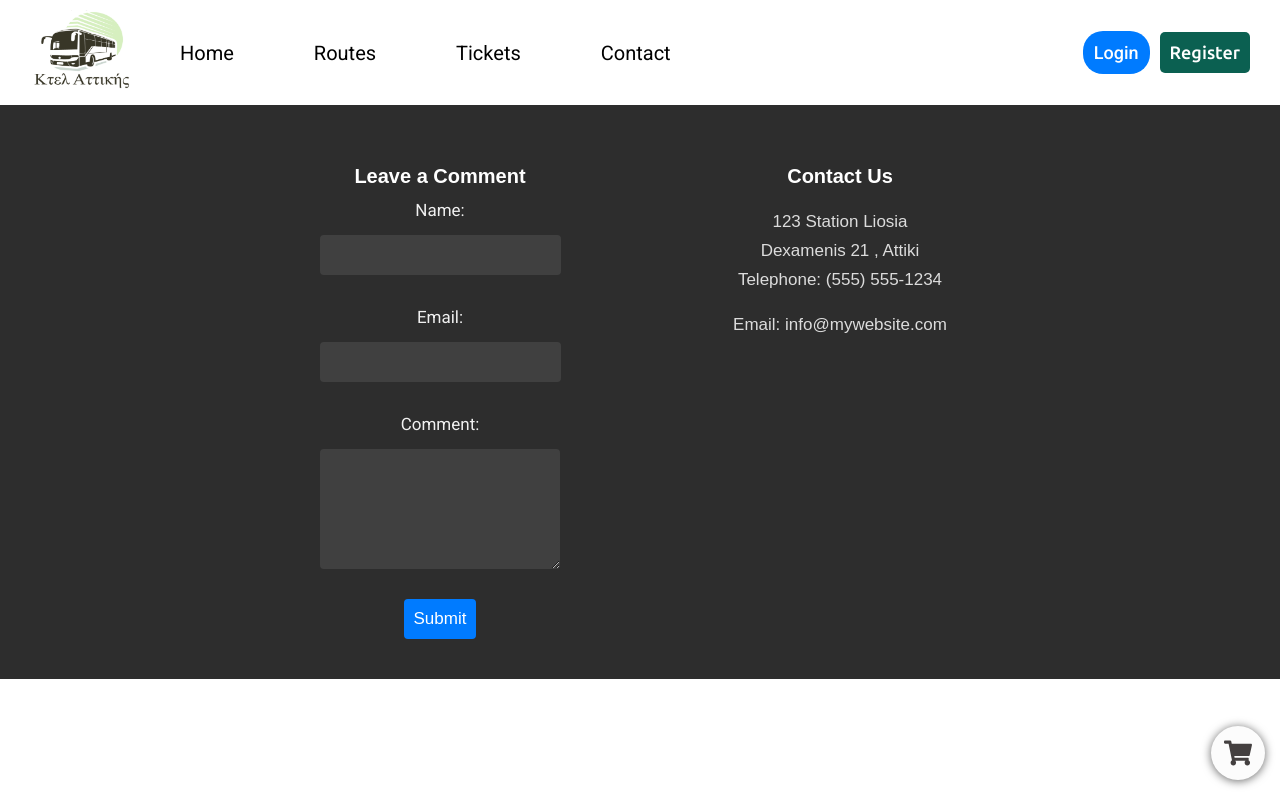
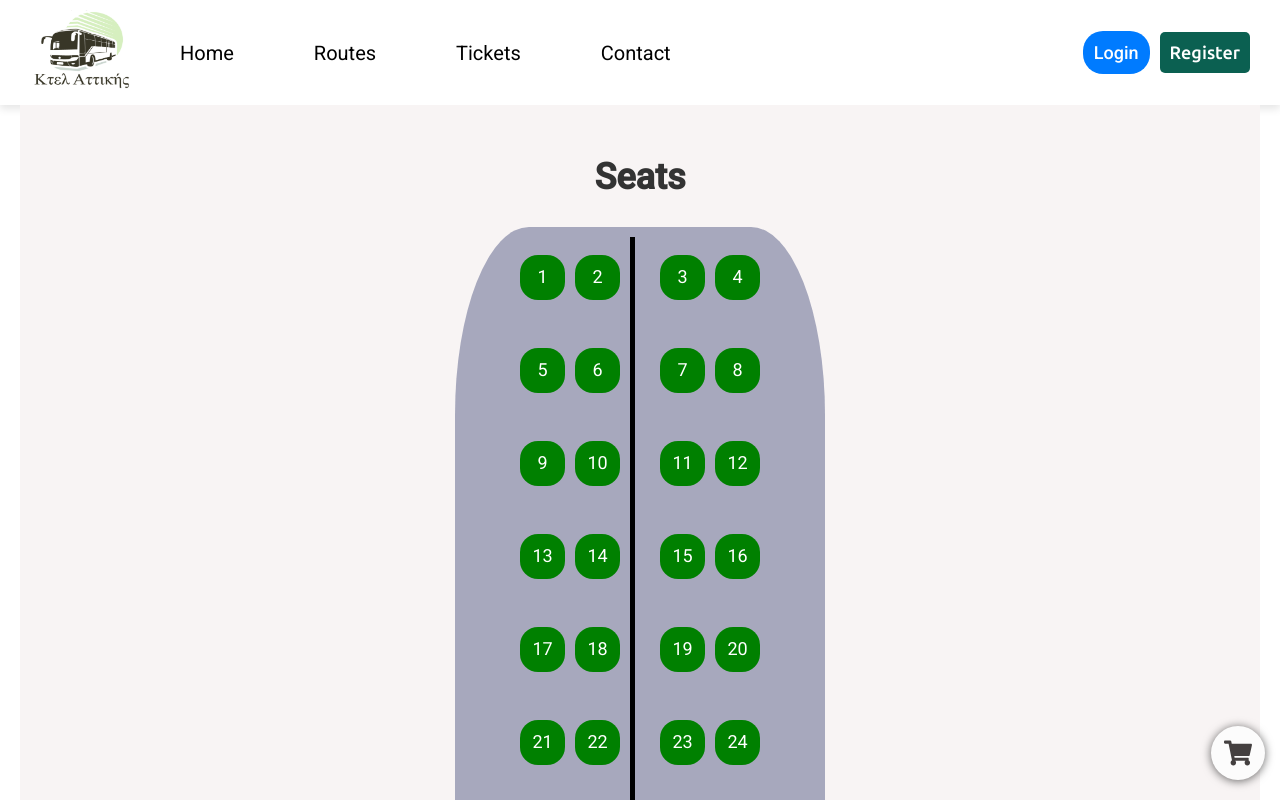
Before and after one commit to EnrikMazaj/MERN-Fullstack-Ecommerce, a React (Create React App) app: page /seats in a window 1280 px wide. Shown: the top 800 px of the page. Built offline with nearby package versions, Linux system fonts and the light colour scheme.

Commit message:
Seats UI update and modal

```diff
--- a/src/App.css
+++ b/src/App.css
@@ -1,5 +1,6 @@
 .App {
   text-align: center;
+  user-select: none;
 }
 
 .App-logo {
--- a/src/App.tsx
+++ b/src/App.tsx
@@ -6,6 +6,7 @@ import Contact from "./pages/Contact.tsx";
 import RoutesKtel from "./pages/Routes.tsx";
 import Navbar from "./components/Navbar/Navbar.tsx";
 import Footer from "./components/Footer/Footer.tsx";
+import Seats from "./pages/Seats.tsx"
 import React from "react";
 import Cart from "./components/Cart/Cart.tsx";
 
@@ -18,6 +19,7 @@ function App() {
           <Route path="/" element={<Home />} />
           <Route path="/routes" element={<RoutesKtel />} />
           <Route path="/tickets" element={<Tickets />} />
+          <Route path="/seats" element={<Seats />} />
           <Route path="/contact" element={<Contact />} />
         </Routes>
         <Cart />
--- /dev/null
+++ b/src/components/SeatModal/SeatModal.css
@@ -0,0 +1,65 @@
+/* Overlay */
+.overlay {
+    position: fixed;
+    top: 0;
+    left: 0;
+    width: 100vw;
+    height: 100vh;
+    background-color: rgba(0, 0, 0, 0.5);
+    display: flex;
+    justify-content: center;
+    align-items: center;
+    z-index: 1000;
+  }
+
+
+  .seatForm button:hover {
+    background-color: #0056b3;
+  }
+
+.custom-select {
+    position: relative;
+    width: 100%;
+    max-width: 300px;
+}
+
+h2{
+    padding-top:15px;
+}
+
+.custom-select select {
+    width: 72.5%;
+    padding: 10px;
+    font-size: 16px;
+    border: 1px solid #ccc;
+    border-radius: 4px;
+    background-color: #f9f9f9;
+    appearance: none;
+    cursor: pointer;
+    outline: none;
+    transition: border-color 0.2s ease, box-shadow 0.2s ease;
+}
+
+
+
+.custom-select select:hover {
+    border-color: #007bff;
+}
+
+.custom-select select:focus {
+    border-color: #007bff;
+    box-shadow: 0 0 5px rgba(0, 123, 255, 0.5);
+}
+
+
+.custom-select select option {
+    padding: 10px;
+    background-color: #ffffff;
+    color: #333;
+    font-size: 16px;
+}
+
+
+.custom-select select option:disabled {
+    color: #999;
+}
--- /dev/null
+++ b/src/components/SeatModal/SeatModal.tsx
@@ -0,0 +1,50 @@
+import React, { useState } from "react";
+import "./SeatModal.css";
+
+function SeatModal({ selectedSeat, setSelectedSeat }) {
+  const [isSeatModalOpen, setSeatModalOpen] = useState(false);
+
+
+  React.useEffect(() => {
+    if (selectedSeat !== null) {
+      setSeatModalOpen(true);
+    }
+  }, [selectedSeat]);
+
+  const handleCloseModal = () => {
+    setSeatModalOpen(false);
+    setSelectedSeat(null);
+  };
+
+  return (
+    <>
+      {isSeatModalOpen && (
+        <div className="overlay" onClick={handleCloseModal}>
+          <div className="seatModal" onClick={(e) => e.stopPropagation()}>
+            <div className="modalContent">
+              <span className="closeBtn" onClick={handleCloseModal}>
+                &times;
+              </span>
+              <h2>Passenger Details<br/> for Seat {selectedSeat}</h2>
+              <form className="seatForm">
+                <input required type="text" placeholder="Full Name" />
+                <input required type="text" placeholder="Passport Number" />
+                <div className="custom-select">
+            <select required>
+                <option value="" disabled selected>Select a ticket type</option>
+                <option value="student">Student - $11</option>
+                <option value="standard">Standard - $16</option>
+                <option value="kids">Kids under 12 - $6</option>
+            </select>
+        </div>
+                <button type="submit">Add to Cart</button>
+              </form>
+            </div>
+          </div>
+        </div>
+      )}
+    </>
+  );
+}
+
+export default SeatModal;
--- a/src/components/Seats/Seats.css
+++ /dev/null
@@ -1,25 +0,0 @@
-.confirm-button {
-  background-color: #4caf50;
-  color: white;
-  padding: 10px 20px;
-  border: none;
-  border-radius: 5px;
-  cursor: pointer;
-}
-
-.confirm-button:hover {
-  background-color: #45a049;
-}
-
-.back-button {
-  background-color: #f44336;
-  color: white;
-  padding: 10px 20px;
-  border: none;
-  border-radius: 5px;
-  cursor: pointer;
-}
-
-.back-button:hover {
-  background-color: #e53935;
-}
--- a/src/components/Seats/Seats.tsx
+++ /dev/null
@@ -1,38 +0,0 @@
-import React from "react";
-import './Seats.css'
-interface SeatsProps {
-  selectedRoute: string;
-  isRoundTrip: boolean;
-  selectedDates: Date | [Date, Date] | null;
-  onBack: () => void;
-}
-
-const Seats: React.FC<SeatsProps> = ({
-  selectedRoute,
-  isRoundTrip,
-  selectedDates,
-  onBack,
-}) => {
-  return (
-    <div className="seats-content">
-      <h2>Thank you for confirming your ticket!</h2>
-      <p>Your selected route is: {selectedRoute}</p>
-      <p>
-        Departure Date:{" "}
-        {selectedDates
-          ? Array.isArray(selectedDates)
-            ? `${selectedDates[0].toDateString()} to ${selectedDates[1].toDateString()}`
-            : selectedDates.toDateString()
-          : "Not selected"}
-      </p>
-      <p>
-        Round Trip: {isRoundTrip ? "Yes" : "No"}
-      </p>
-      <button onClick={onBack} className="back-button">
-        Back to Selection
-      </button>
-    </div>
-  );
-};
-
-export default Seats;
--- /dev/null
+++ b/src/pages/Seats.tsx
@@ -0,0 +1,41 @@
+import React, { useState } from "react";
+import SeatModal from "../components/SeatModal/SeatModal.tsx";
+import './styles/Seats.css';
+
+const Seats = () => {
+  const [selectedSeat, setSelectedSeat] = useState(null);
+
+  const handleSeatClick = (seatNumber) => {
+    if (selectedSeat === seatNumber) {
+      setSelectedSeat(null);
+    } else {
+      setSelectedSeat(seatNumber);
+    }
+  };
+
+  return (
+    <div className="content">
+      <h1>Seats</h1>
+      <div className="bus">
+        <div className="bus-container">
+          {Array.from({ length: 40 }, (_, i) => (
+            <p
+              className={`bus-seat ${selectedSeat === i + 1 ? "selected" : ""}`}
+              key={i + 1}
+              onClick={() => handleSeatClick(i + 1)}
+            >
+              {i + 1}
+            </p>
+          ))}
+          <div className="divider"></div>
+        </div>
+      </div>
+      <SeatModal
+        selectedSeat={selectedSeat}
+        setSelectedSeat={setSelectedSeat}
+      />
+    </div>
+  );
+};
+
+export default Seats;
--- a/src/pages/Tickets.tsx
+++ b/src/pages/Tickets.tsx
@@ -2,15 +2,15 @@ import React, { useState } from "react";
 import Calendar from "react-calendar";
 import "./styles/Tickets.css";
 import "react-calendar/dist/Calendar.css";
-import Seats from "../components/Seats/Seats.tsx"; // Import the Seats component
-import { ToastContainer, toast } from 'react-toastify'; // Import Toastify
-import 'react-toastify/dist/ReactToastify.css'; // Import the Toastify CSS
+import { ToastContainer, toast } from 'react-toastify';
+import 'react-toastify/dist/ReactToastify.css';
+import { useNavigate } from "react-router-dom";
 
 const Tickets = () => {
   const [selectedRoute, setSelectedRoute] = useState("");
   const [isRoundTrip, setIsRoundTrip] = useState(false);
   const [selectedDates, setSelectedDates] = useState<Date | [Date, Date] | null>(new Date());
-  const [isConfirmed, setIsConfirmed] = useState(false);
+  const navigate = useNavigate();
 
   const locations = [
     "Athens",
@@ -43,32 +43,27 @@ const Tickets = () => {
     }
   };
 
+
   const handleConfirm = () => {
     if (!selectedRoute || !selectedDates) {
-      // Show toast notification for missing route or dates
-      toast.error("Please select both a route and a departure date before confirming!");
-      return; // Don't proceed if the validation fails
+      toast.error("Please select a route before confirming!");
+      return;
     }
 
-    setIsConfirmed(true);
+    navigate("/seats", {
+      state: {
+        selectedRoute,
+        isRoundTrip,
+        selectedDates,
+      },
+    });
   };
 
-  const handleBack = () => {
-    setIsConfirmed(false); // Go back to the initial selection page
-  };
 
   return (
     <div className="content">
       <h1>Tickets</h1>
 
-      {isConfirmed ? (
-        <Seats
-          selectedRoute={selectedRoute}
-          isRoundTrip={isRoundTrip}
-          selectedDates={selectedDates}
-          onBack={handleBack} // Passing the back function to allow user to go back
-        />
-      ) : (
         <div>
           <h3>Route</h3>
           <div className="selection">
@@ -127,7 +122,7 @@ const Tickets = () => {
             Confirm
           </button>
         </div>
-      )}
+
 
       {/* Toast Container to display the toast notifications */}
       <ToastContainer />
--- /dev/null
+++ b/src/pages/styles/Seats.css
@@ -0,0 +1,48 @@
+.bus {
+  background-color: rgb(167, 168, 189);
+  display: flex;
+  justify-content: center;
+  align-items: center;
+  border-radius: 20%;
+  width: 350px;
+  padding: 10px;
+  margin: 0 auto;
+}
+
+.bus-container {
+  display: grid;
+  grid-template-columns: repeat(2, auto) 20px repeat(2, auto);
+  gap: 10px;
+  position: relative;
+}
+
+.bus-seat {
+  background-color: green;
+  border-radius: 40%;
+  color: white;
+  height: 45px;
+  width: 45px;
+  display: flex;
+  justify-content: center;
+  align-items: center;
+  text-align: center;
+}
+
+.bus-seat.selected {
+  background-color: lightblue;
+  color: black;
+}
+
+.divider {
+  grid-column: 3;
+  grid-row: 11 / 1;
+  width: 5px;
+  background-color: black;
+}
+
+
+@media (max-width: 500px) {
+  .bus {
+    width: 300px; /* Adjust width to 60% for smaller screens */
+  }
+}
```
Also changed, not shown: package.json (+6 -2 lines), 1 other file (tests, documents, lock files or other folders).
